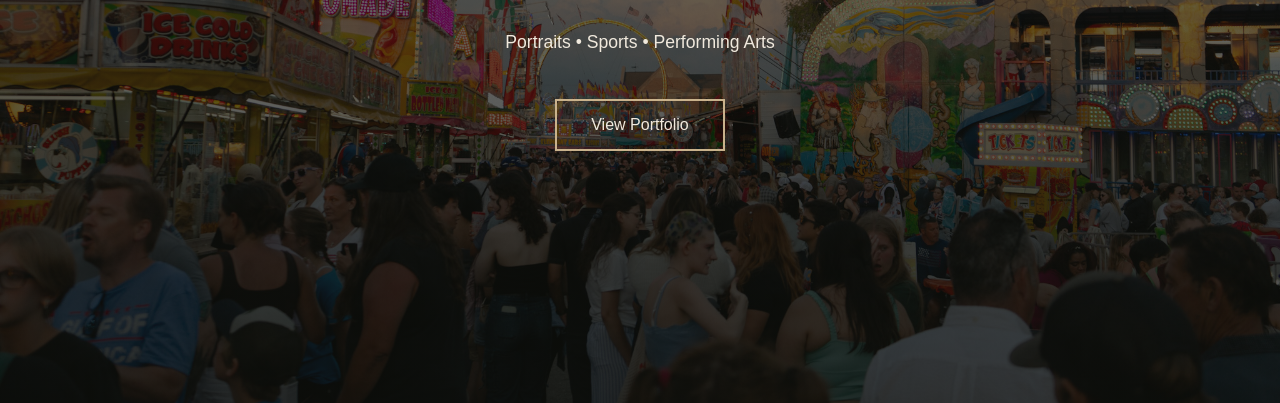
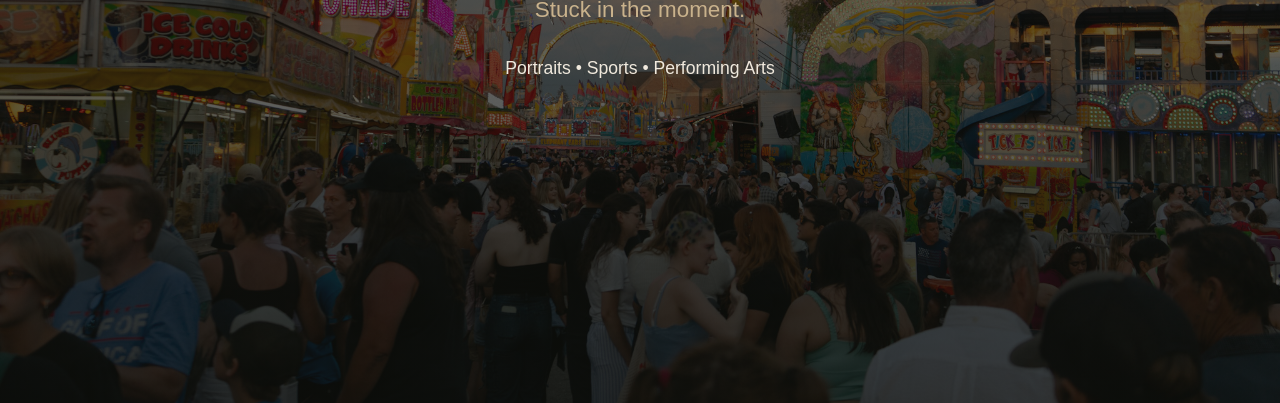
Before and after one commit to jbmeade4/johnmeadephotography, a plain HTML site: page index.html in a window 1280 px wide. Shown: the part 394-797 px from the top of the page. Drawn offline with Linux system fonts and the light colour scheme.

Commit message:
Update index.html

```diff
--- a/index.html
+++ b/index.html
@@ -253,8 +253,6 @@
 Portraits • Sports • Performing Arts
 </p>
 
-<a class="button" href="#">View Portfolio</a>
-
 </div>
 
 </section>
```
